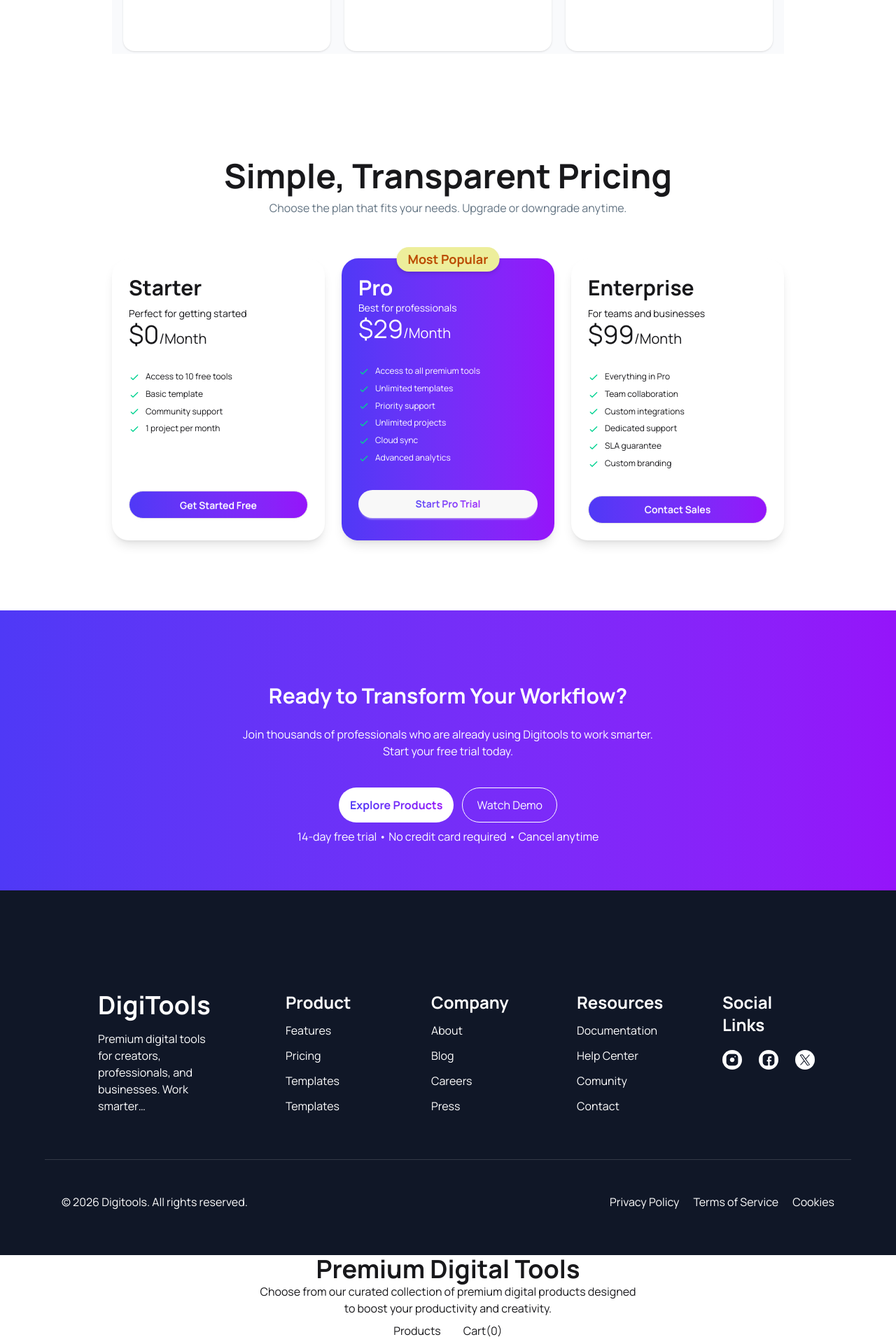
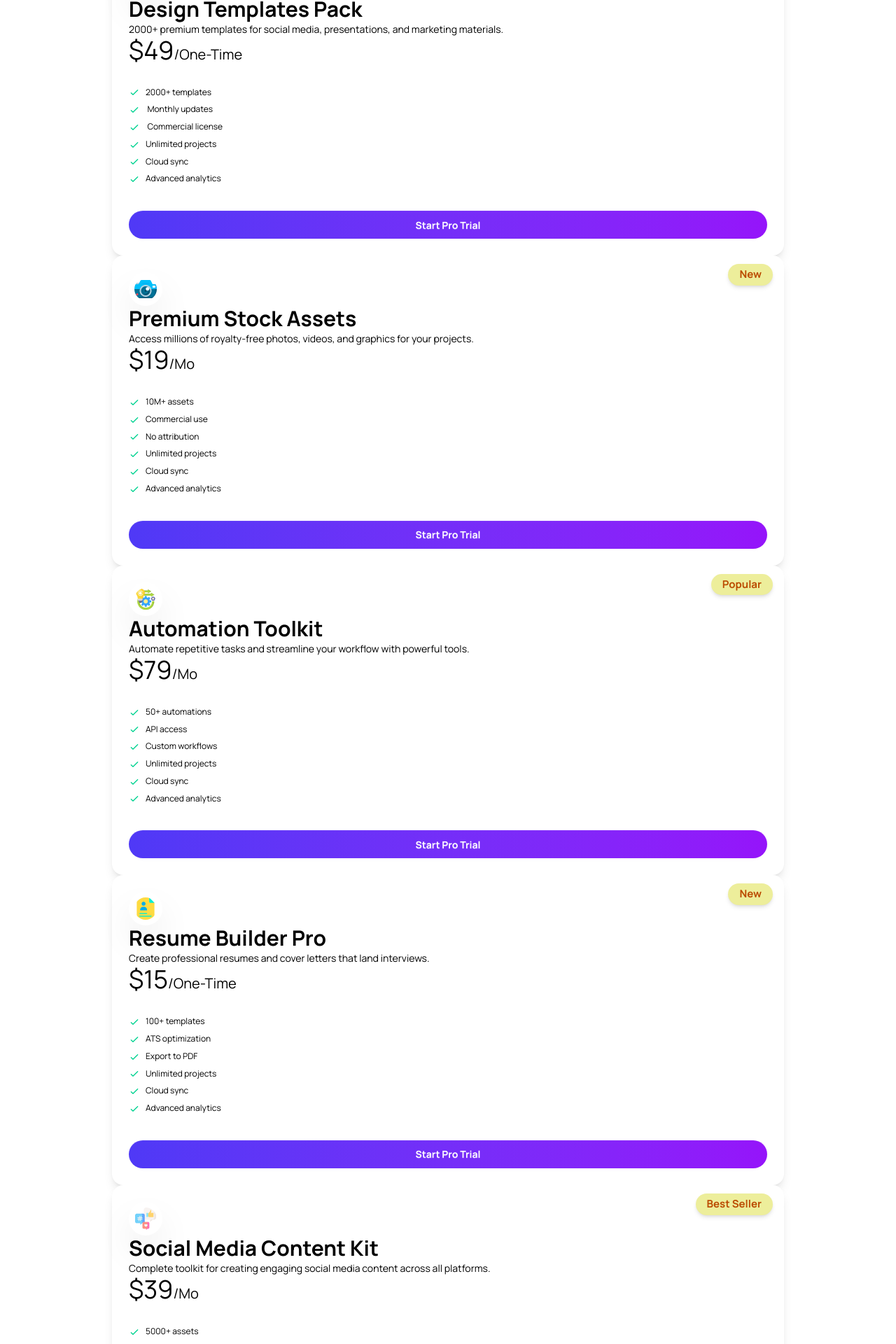
Before and after one commit to Lam78-M/project-with-react, a React (Vite) app: page / in a window 1280 px wide. Shown: the part 2079-3999 px from the top of the page at 70% size. Built offline with nearby package versions, Linux system fonts and the light colour scheme.

Commit message:
data fetch form json

```diff
--- a/public/data.json
+++ b/public/data.json
@@ -1,97 +1,92 @@
 [
   {
     "id": 1,
-    "name": "Starter Plan",
-    "description": "Perfect for beginners who want to create simple resumes quickly.",
-    "price": 0,
-    "period": "one-time",
+    "bar": "Best Seller",
+    "name": "AI Writing Pro",
+    "description": "Generate high-quality content, blogs, and marketing copy in seconds with advanced AI.",
+    "price": "$29" ,
+    "period": "/Mo",
     "tag": "new",
     "tagType": "new",
-    "features": [
-      "10+ templates",
-      "Basic customization",
-      "Export to PDF"
-    ],
-    "icon": "FaRocket"
+    "features1":"Unlimited AI generations",
+    "features2":"50+ writing templates",
+    "features3":"Grammar checker",
+    "icon": "FaRocket",
+     "image": "../src/component/hero-section/assets/products/writing_2327400 1.png"
   },
   {
     "id": 2,
-    "name": "Basic Plan",
-    "description": "Great for individuals starting their professional journey.",
-    "price": 4.99,
-    "period": "monthly",
+    "bar": "Popular",
+    "name": "Design Templates Pack",
+    "description": "2000+ premium templates for social media, presentations, and marketing materials.",
+    "price": "$49",
+    "period": "/One-Time",
     "tag": "new",
     "tagType": "new",
-    "features": [
-      "25+ templates",
-      "Basic ATS optimization",
-      "Export to PDF",
-      "Email support"
-    ],
-    "icon": "FaUser"
+    "features1": "2000+ templates",
+    "features2": " Monthly updates    ",
+    "features3": " Commercial license",
+    "icon": "FaUser",
+     "image": "../src/component/hero-section/assets/products/design-tool.png"
   },
   {
     "id": 3,
-    "name": "Pro Plan",
-    "description": "Best for professionals who need advanced tools and templates.",
-    "price": 9.99,
-    "period": "monthly",
+    "bar": "New",
+    "name": "Premium Stock Assets",
+    "description": "Access millions of royalty-free photos, videos, and graphics for your projects. ",
+    "price": "$19",
+    "period": "/Mo",
     "tag": "popular",
     "tagType": "popular",
-    "features": [
-      "100+ templates",
-      "ATS optimization",
-      "Export to PDF & Word",
-      "Custom sections"
-    ],
-    "icon": "FaCrown"
+    "features1":"10M+ assets",
+    "features2":"Commercial use",
+    "features3":"No attribution",
+    "icon": "FaCrown",
+     "image": "../src/component/hero-section/assets/products/camera_8775444 1.png"
   },
   {
     "id": 4,
-    "name": "Advanced Plan",
-    "description": "For serious users who want more control and premium features.",
-    "price": 19.99,
-    "period": "monthly",
+    "bar": "Popular",
+    "name": "Automation Toolkit",
+    "description": "Automate repetitive tasks and streamline your workflow with powerful tools.",
+    "price": "$79",
+    "period": "/Mo",
     "tag": "popular",
     "tagType": "popular",
-    "features": [
-      "200+ templates",
-      "Advanced customization",
-      "Multiple export formats",
-      "Priority email support"
-    ],
-    "icon": "FaStar"
+    "features1":"50+ automations",
+    "features2":"API access",
+    "features3":"Custom workflows  ",
+    "icon": "FaStar",
+     "image": "../src/component/hero-section/assets/products/operation.png"
   },
   {
     "id": 5,
-    "name": "Business Plan",
-    "description": "Ideal for teams and companies with premium features.",
-    "price": 99.99,
-    "period": "yearly",
+    "bar": "New",
+    "name": "Resume Builder Pro",
+    "description": "Create professional resumes and cover letters that land interviews.",
+    "price": "$15",
+    "period": "/One-Time",
     "tag": "best seller",
     "tagType": "best seller",
-    "features": [
-      "Unlimited templates",
-      "Team collaboration",
-      "Priority support",
-      "Advanced analytics"
-    ],
-    "icon": "FaBuilding"
+    "features1":"100+ templates",
+    "features2":"ATS optimization",
+    "features3":"Export to PDF",
+    "icon": "FaBuilding",
+     "image": "../src/component/hero-section/assets/products/portfolio.png"
   },
   {
     "id": 6,
-    "name": "Lifetime Plan",
-    "description": "One-time payment for lifetime access to all features.",
-    "price": 149.99,
-    "period": "one-time",
+    "bar": "Best Seller",
+    "name": "Social Media Content Kit",
+    "description": "Complete toolkit for creating engaging social media content across all platforms.",
+    "price": "$39",
+    "period": "/Mo",
     "tag": "best seller",
     "tagType": "best seller",
-    "features": [
-      "All templates access",
-      "Lifetime updates",
-      "Export in all formats",
-      "Premium support"
-    ],
-    "icon": "FaInfinity"
+    "features1": "5000+ assets",
+    "features2": "5000+ assets",
+    "features3": "Analytics dashboard ",
+    "icon": "FaInfinity",
+     "image": "../src/component/hero-section/assets/products/social-media.png"
   }
 ]
--- a/src/component/hero-section/Cardsection.jsx
+++ b/src/component/hero-section/Cardsection.jsx
@@ -1,13 +1,15 @@
 import React, {use} from 'react';
+import ProductCard from './ProductCard';
 
 
 const Cardsection = ({cardPromise}) => {
     console.log(cardPromise);
-    const data = use(cardPromise);
-    console.log(data)
+    const cards = use(cardPromise);
+    console.log(cards)
     return (
-        <div>
-            cards: {data.length}
+        <div className='w-[75%] mx-auto'>
+            cards: {cards.length}
+            <ProductCard cards={cards} />
         </div>
     );
 };
--- /dev/null
+++ b/src/component/hero-section/ProductCard.jsx
@@ -0,0 +1,102 @@
+import React from 'react';
+import Writing from "../hero-section/assets/products/writing_2327400 1.png"
+
+const ProductCard = ({cards}) => {
+    console.log(cards, "cards")
+    return (
+        <div>
+            {
+                cards.map(card => {
+                    console.log(card, 'card')
+                    return <div className=''>
+                        <div className="card  bg-white shadow-lg rounded-2xl relative  ">
+  <div className="card-body ">
+
+    <span className="absolute bottom-100 right-4
+  bg-[#edee9b] px-4 py-1 rounded-full font-bold text-[#BB4B00] shadow-md text-[15px]"><span className='
+    '>{card.bar}</span></span>
+    <div className="">
+       <img className='shadow-2xl rounded-full p-2 w-12' src={card.image} alt="" />
+      <h2 className="text-3xl font-bold text-black">{card.name}</h2>
+      <p className='text-black'>{card.description}</p>
+      <p className='text-4xl text-black'>{card.price}<span className='text-[20px] text-black'>{card.period}</span></p>
+    </div>
+    <ul className="mt-6 flex flex-col gap-2 text-xs">
+      <li>
+        <svg xmlns="http://www.w3.org/2000/svg" className="size-4 me-2 inline-block text-success " fill="none" viewBox="0 0 24 24" stroke="currentColor"><path strokeLinecap="round" strokeLinejoin="round" strokeWidth="2" d="M5 13l4 4L19 7" /></svg>
+        <span className='text-black'>{card.features1}</span>
+      </li>
+      <li>
+        <svg xmlns="http://www.w3.org/2000/svg" className="size-4 me-2 inline-block text-success" fill="none" viewBox="0 0 24 24" stroke="currentColor"><path strokeLinecap="round" strokeLinejoin="round" strokeWidth="2" d="M5 13l4 4L19 7" /></svg>
+        <span className='text-black'>{card.features2}</span>
+      </li>
+      <li>
+        <svg xmlns="http://www.w3.org/2000/svg" className="size-4 me-2 inline-block text-success" fill="none" viewBox="0 0 24 24" stroke="currentColor"><path strokeLinecap="round" strokeLinejoin="round" strokeWidth="2" d="M5 13l4 4L19 7" /></svg>
+        <span className='text-black'>{card.features3}</span>
+      </li>
+      <li>
+        <svg xmlns="http://www.w3.org/2000/svg" className="size-4 me-2 inline-block text-success" fill="none" viewBox="0 0 24 24" stroke="currentColor"><path strokeLinecap="round" strokeLinejoin="round" strokeWidth="2" d="M5 13l4 4L19 7" /></svg>
+        <span className='text-black'>Unlimited projects</span>
+      </li>
+      <li>
+        <svg xmlns="http://www.w3.org/2000/svg" className="size-4 me-2 inline-block text-success" fill="none" viewBox="0 0 24 24" stroke="currentColor"><path strokeLinecap="round" strokeLinejoin="round" strokeWidth="2" d="M5 13l4 4L19 7" /></svg>
+        <span className='text-black'>Cloud sync</span>
+      </li>
+      <li>
+        <svg xmlns="http://www.w3.org/2000/svg" className="size-4 me-2 inline-block text-success" fill="none" viewBox="0 0 24 24" stroke="currentColor"><path strokeLinecap="round" strokeLinejoin="round" strokeWidth="2" d="M5 13l4 4L19 7" /></svg>
+        <span className='text-black'>Advanced analytics</span>
+      </li>
+    </ul>
+    <br></br>
+    <button className="btn   btn-block text-black rounded-full border-none bg-gradient-to-r from-[#4F39F6] to-[#9514FA]  "><span className='text-white font-bold'>Start Pro Trial</span></button>
+  </div>
+</div>
+                    </div>
+                })
+            }
+            <div className="card  bg-white shadow-lg rounded-2xl relative  ">
+  <div className="card-body">
+    <span className="absolute bottom-100 right-4
+  bg-[#edee9b] px-4 py-1 rounded-full font-bold text-[#BB4B00] shadow-md text-[15px]"><span className='
+    '>Most Popular</span></span>
+    <div className="">
+       <img className='shadow-2xl rounded-full p-2 w-12' src={Writing} alt="" />
+      <h2 className="text-3xl font-bold text-black">Pro</h2>
+      <p className='text-black'>Generate high-quality content, blogs, and<br></br>marketing copy in seconds with advanced AI.</p>
+      <p className='text-4xl text-black'>$29<span className='text-[20px] text-black'>/Month</span></p>
+    </div>
+    <ul className="mt-6 flex flex-col gap-2 text-xs">
+      <li>
+        <svg xmlns="http://www.w3.org/2000/svg" className="size-4 me-2 inline-block text-success " fill="none" viewBox="0 0 24 24" stroke="currentColor"><path strokeLinecap="round" strokeLinejoin="round" strokeWidth="2" d="M5 13l4 4L19 7" /></svg>
+        <span className='text-black'>Access to all premium tools</span>
+      </li>
+      <li>
+        <svg xmlns="http://www.w3.org/2000/svg" className="size-4 me-2 inline-block text-success" fill="none" viewBox="0 0 24 24" stroke="currentColor"><path strokeLinecap="round" strokeLinejoin="round" strokeWidth="2" d="M5 13l4 4L19 7" /></svg>
+        <span className='text-black'>Unlimited templates</span>
+      </li>
+      <li>
+        <svg xmlns="http://www.w3.org/2000/svg" className="size-4 me-2 inline-block text-success" fill="none" viewBox="0 0 24 24" stroke="currentColor"><path strokeLinecap="round" strokeLinejoin="round" strokeWidth="2" d="M5 13l4 4L19 7" /></svg>
+        <span className='text-black'>Priority support</span>
+      </li>
+      <li>
+        <svg xmlns="http://www.w3.org/2000/svg" className="size-4 me-2 inline-block text-success" fill="none" viewBox="0 0 24 24" stroke="currentColor"><path strokeLinecap="round" strokeLinejoin="round" strokeWidth="2" d="M5 13l4 4L19 7" /></svg>
+        <span className='text-black'>Unlimited projects</span>
+      </li>
+      <li>
+        <svg xmlns="http://www.w3.org/2000/svg" className="size-4 me-2 inline-block text-success" fill="none" viewBox="0 0 24 24" stroke="currentColor"><path strokeLinecap="round" strokeLinejoin="round" strokeWidth="2" d="M5 13l4 4L19 7" /></svg>
+        <span className='text-black'>Cloud sync</span>
+      </li>
+      <li>
+        <svg xmlns="http://www.w3.org/2000/svg" className="size-4 me-2 inline-block text-success" fill="none" viewBox="0 0 24 24" stroke="currentColor"><path strokeLinecap="round" strokeLinejoin="round" strokeWidth="2" d="M5 13l4 4L19 7" /></svg>
+        <span className='text-black'>Advanced analytics</span>
+      </li>
+    </ul>
+    <br></br>
+    <button className="btn   btn-block text-black rounded-full border-none bg-gradient-to-r from-[#4F39F6] to-[#9514FA]  "><span className='text-white font-bold'>Start Pro Trial</span></button>
+  </div>
+</div>
+        </div>
+    );
+};
+
+export default ProductCard;
--- a/src/component/hero-section/sidecart.jsx
+++ b/src/component/hero-section/sidecart.jsx
@@ -13,8 +13,12 @@
             </div>
         </div>
         {/* start */}
-        <div>
-
+        <div className='w-[75%] mx-auto'>
+<div className="flex w-full flex-col">
+  <div className="card bg-base-300 rounded-box grid h-20 place-items-center">content</div>
+<br></br>
+  <div className="card bg-base-300 rounded-box grid h-20 place-items-center">content</div>
+</div>
         </div>
         {/* finsish       */}
         </div>
```
Also changed, not shown: src/component/hero-section/assets/products/camera_8775444 1.png (added).
